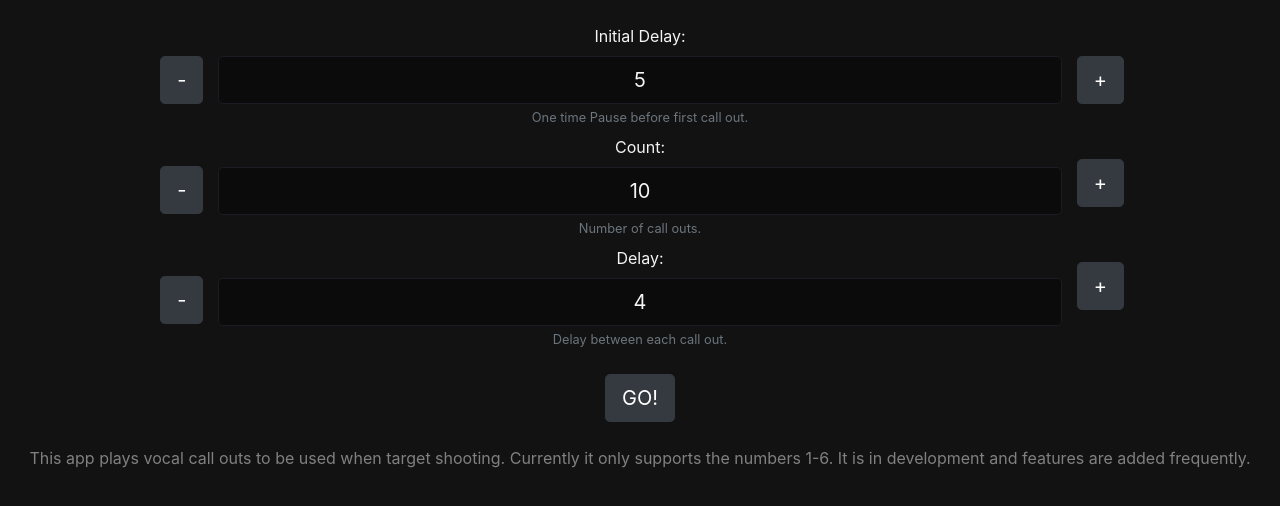
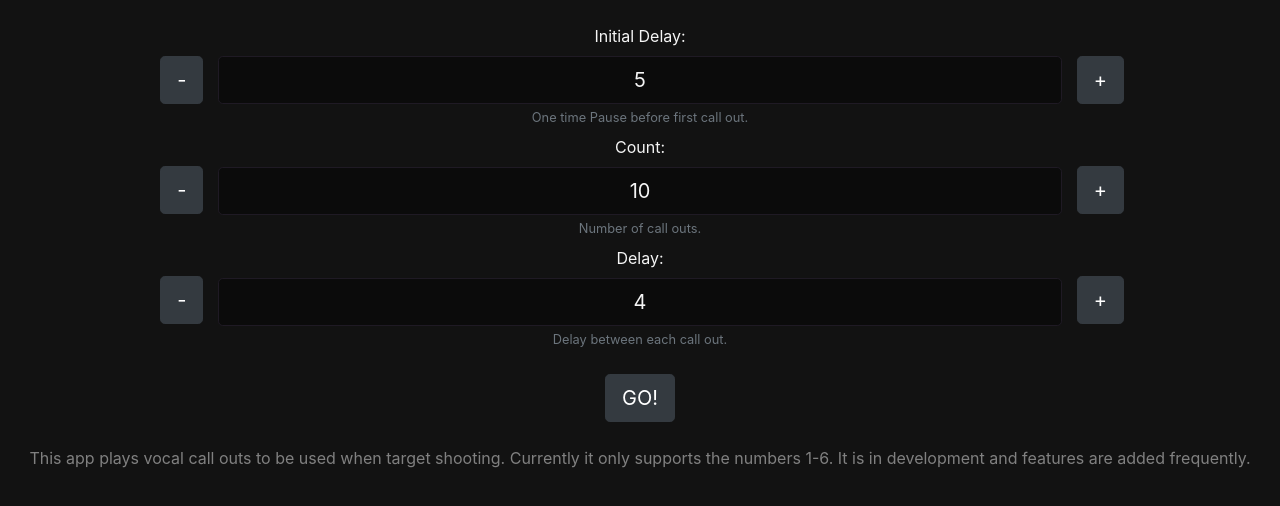
Before and after one commit to Tmidge/range-buddy, a React (Create React App) app: page / in a window 1280 px wide. Shown: the top 506 px of the page. Built offline with nearby package versions, Linux system fonts and the light colour scheme.

Commit message:
button fixes

```diff
--- a/src/App.scss
+++ b/src/App.scss
@@ -14,7 +14,7 @@
 }
 
 .up-buttons .btn.btn-dark {
-  margin-top: 55px;
+  margin-top: 62px;
   float: left;
 }
 
```
